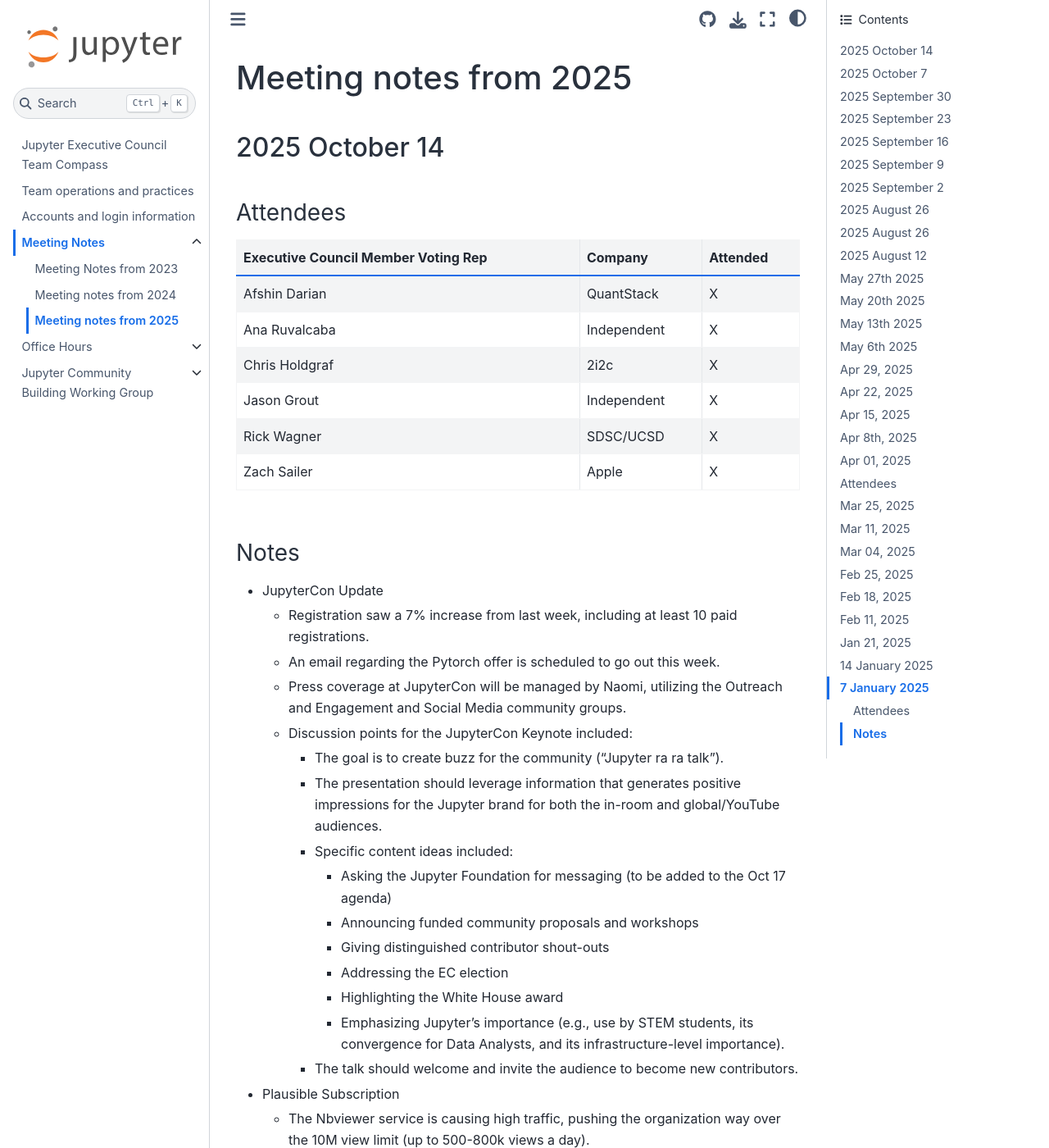
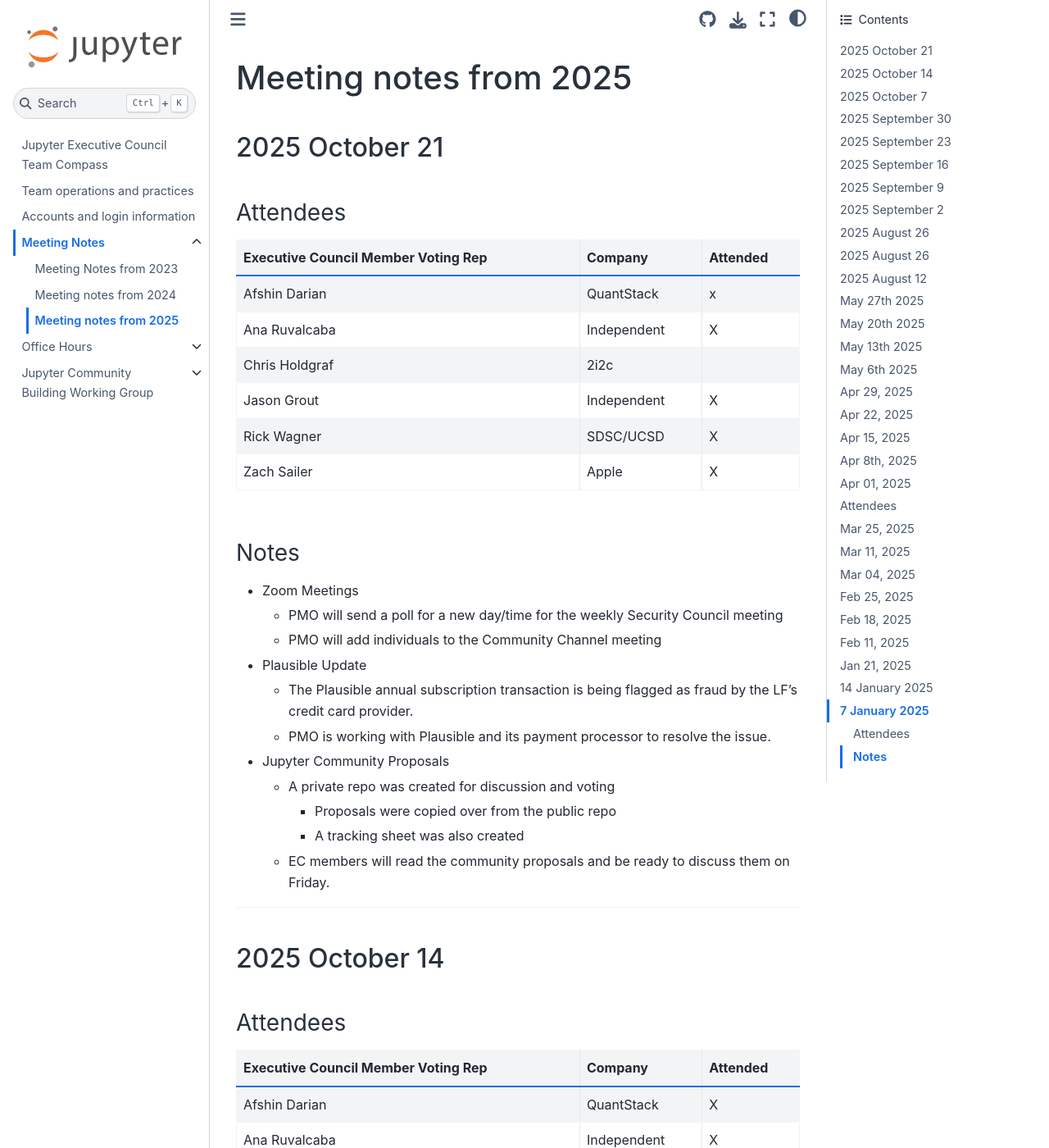
Before and after one commit to jupyter-governance/ec-team-compass, a Sphinx documentation site: the page built from docs/meeting_notes/2025.md, in a window 1280 px wide and 1400 px high. Shown: the whole window at 82% size. Built offline with Sphinx 7.4.7 and the Sphinx Book theme 1.1.4, drawn with Linux system fonts in a browser that asks for light colours; some of the changed text lies outside the part shown.

Commit message:
meeting minutes from oct 21 (#160)
Signed-off-by: Tom Slanda <jesus_slanda@yahoo.com>

```diff
--- a/docs/meeting_notes/2025.md
+++ b/docs/meeting_notes/2025.md
@@ -1,4 +1,32 @@
 # Meeting notes from 2025
+
+## 2025 October 21
+
+### Attendees
+
+| Executive Council Member Voting Rep  | Company | Attended |
+| ------------- | ------------- | ------------- |
+| Afshin Darian | QuantStack | x |
+| Ana Ruvalcaba | Independent | X |
+| Chris Holdgraf | 2i2c |  |
+| Jason Grout | Independent | X |
+| Rick Wagner | SDSC/UCSD | X |
+| Zach Sailer | Apple | X |
+
+### Notes
+* Zoom Meetings
+    * PMO will send a poll for a new day/time for the weekly Security Council meeting
+    * PMO will add individuals to the Community Channel meeting
+* Plausible Update
+    * The Plausible annual subscription transaction is being flagged as fraud by the LF’s credit card provider.
+    * PMO is working with Plausible and its payment processor to resolve the issue.
+* Jupyter Community Proposals
+    * A private repo was created for discussion and voting
+        * Proposals were copied over from the public repo
+        * A tracking sheet was also created
+    * EC members will read the community proposals and be ready to discuss them on Friday.
+
+---
 
 ## 2025 October 14
 
@@ -196,10 +225,13 @@
 | Ana Ruvalcaba | Independent | X |
 | Chris Holdgraf | 2i2c | X |
 | Jason Grout | Independent | X |
+=======
+>>>>>>> 9724dcc (meeting minutes from oct 21)
 | Rick Wagner | SDSC/UCSD | X |
 | Zach Sailer | Apple | X |
 
 ### Notes
+<<<<<<< HEAD
 
 * EC Election
   * PMO will put together a document for the EC election process
@@ -245,6 +277,20 @@
   * Concerns: The group expressed significant concerns about the proposal's length and the feasibility of enforcing its guidelines. They also acknowledged the need to address the strong ethical and moral opposition to AI, which stems from issues like intellectual property and environmental impact.
   * Community Impact: The Executive Council recognized that this conversation could consume a lot of energy and lead to "bikeshedding" and emotional debate. However, it was also suggested that the topic could be used to encourage participation in an upcoming strategic planning meeting.
 
+=======
+* Zoom Meetings
+    * PMO will send a poll for a new day/time for the weekly Security Council meeting
+    * PMO will add individuals to the Community Channel meeting
+* Plausible Update
+    * The Plausible annual subscription transaction is being flagged as fraud by the LF’s credit card provider.
+    * PMO is working with Plausible and its payment processor to resolve the issue.
+* Jupyter Community Proposals
+    * A private repo was created for discussion and voting
+        * Proposals were copied over from the public repo
+        * A tracking sheet was also created
+    * EC members will read the community proposals and be ready to discuss them on Friday.
+
+>>>>>>> 9724dcc (meeting minutes from oct 21)
 ---
 
 ## 2025 August 26
```
Also changed, not shown: other parts of docs/meeting_notes/2025.md (+1 -0 lines).
